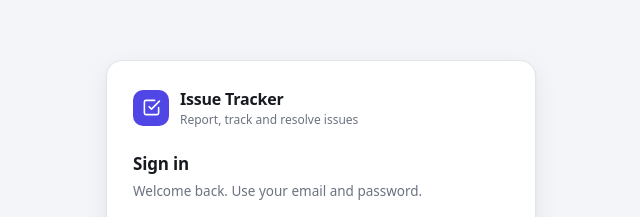
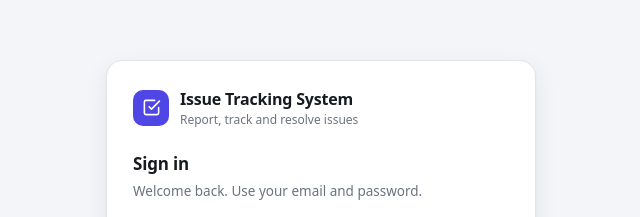
Before and after one commit to rawrmeo/issueTrackers, a plain HTML site: page index.html in a window 1280 px wide. Shown: the part 129-346 px from the top of the page, 319-959 px from the left. Drawn offline with nearby package versions, Linux system fonts and the light colour scheme.

Commit message:
Update index.html

```diff
--- a/index.html
+++ b/index.html
@@ -3,7 +3,7 @@
 <head>
 <meta charset="UTF-8" />
 <meta name="viewport" content="width=device-width, initial-scale=1.0" />
-<title>**Issue Tracking System</title>
+<title>Issue Tracking System</title>
 
 <!-- Supabase client (CDN — no install, no build step).
      If it can't load, or the keys below are empty, the app runs in a
@@ -533,7 +533,7 @@
         </svg>
       </div>
       <div>
-        <h1>Issue Tracker</h1>
+        <h1>Issue Tracking System</h1>
         <p>Report, track and resolve issues</p>
       </div>
     </div>
@@ -692,7 +692,7 @@
         </svg>
       </div>
       <div>
-        <h1>Issue Tracker</h1>
+        <h1>Issue Tracking System</h1>
         <p id="modeLabel">Connected</p>
       </div>
     </div>
```
